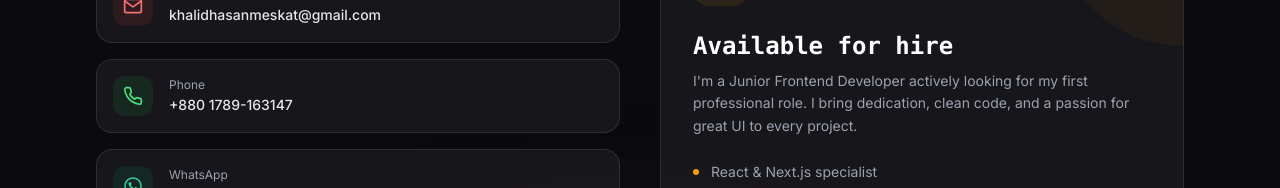
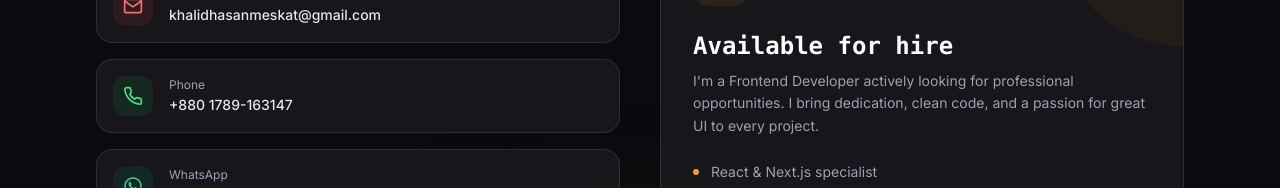
Before and after one commit to khalidhasan-m/portfolio_nextjs, a Next.js app: page / in a window 1280 px wide. Shown: the part 4668-4856 px from the top of the page. Built offline with nearby package versions, Linux system fonts and the light colour scheme.

Commit message:
Remove Junior title from Contact section

```diff
--- a/src/components/Contact.jsx
+++ b/src/components/Contact.jsx
@@ -81,10 +81,10 @@ export default function Contact() {
         <div ref={ref} className="section-fade">
           <div className="text-center mb-14">
             <h2 className="text-4xl sm:text-5xl font-bold dark:text-white text-gray-900 font-mono mb-4">
-              Let&apos;s <span className="gradient-text">Work Together</span>
+              Let's <span className="gradient-text">Work Together</span>
             </h2>
             <p className="dark:text-gray-400 text-gray-600 max-w-xl mx-auto leading-relaxed">
-              I&apos;m currently open to new opportunities. Whether you have a project in mind,
+              I'm currently open to new opportunities. Whether you have a project in mind,
               want to collaborate, or just want to say hi — my inbox is always open!
             </p>
           </div>
@@ -168,9 +168,8 @@ export default function Contact() {
                     Available for hire
                   </h3>
                   <p className="dark:text-gray-400 text-gray-600 text-sm leading-relaxed">
-                    I&apos;m a Junior Frontend Developer actively looking for my first professional
-                    role. I bring dedication, clean code, and a passion for great UI to every
-                    project.
+                    I'm a Frontend Developer actively looking for professional opportunities.
+                    I bring dedication, clean code, and a passion for great UI to every project.
                   </p>
                 </div>
 
```
